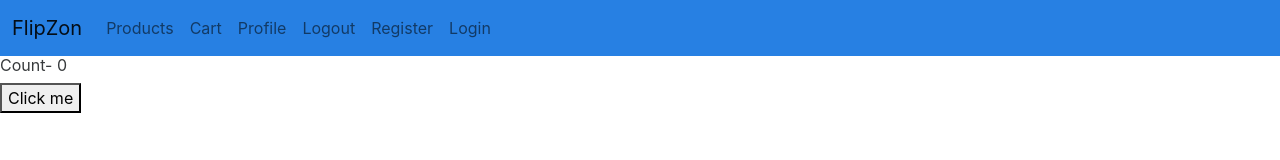
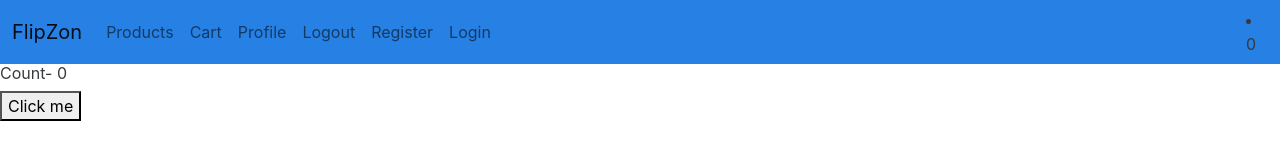
Before and after one commit to kiran-blockchain/optum-react-dec, a React (Create React App) app in the folder flipzon/: page / in a window 1280 px wide. Shown: the top 160 px of the page. Built offline with nearby package versions, Linux system fonts and the light colour scheme; no server answers.

Commit message:
added code

```diff
--- a/flipzon/src/App.js
+++ b/flipzon/src/App.js
@@ -3,6 +3,7 @@
 //Component must return only one root tag
 // All the html Tags must be closed.
 
+import { useState } from "react";
 import { Counter } from "./components/Counter";
 import { Footer } from "./components/Footer";
 import { Header } from "./components/Header";
@@ -12,6 +13,10 @@ import { Register } from "./pages/Register";
 
 // use className instead of class while assigning the CSS
 export const App = ({ }) => {
+  const [cart,setCart] = useState([]);
+  const handleAddToCart = (item)=>{
+    setCart([...cart,item]);
+  }
   const headerConfig = {
     title: "FlipZon",
     data: [{
@@ -53,11 +58,11 @@ export const App = ({ }) => {
   return (
     <div>
       {/* Header is acting as child component */}
-      <Header config={headerConfig} />
+      <Header config={headerConfig} cartItems={cart} />
       <Counter/>
       <div className="container-fluid">
         {/* <Register /> */}
-        <Products/>
+        <Products handleAddToCart={handleAddToCart}/>
       </div>
 
       <Footer />
--- a/flipzon/src/components/Header/index.jsx
+++ b/flipzon/src/components/Header/index.jsx
@@ -1,6 +1,6 @@
 import { Navbar } from "./Navbar";
 
-export const Header = ({config}) => {
+export const Header = ({config,cartItems}) => {
     // const title = "Flipzon";
     return (
         <nav class="navbar navbar-expand-lg bg-primary" data-bs-theme="dark">
@@ -12,6 +12,9 @@ export const Header = ({config}) => {
                 <div class="collapse navbar-collapse" id="navbarColor01">
                     {/* Nav bar is acting as a child component*/}
                     <Navbar config={config}/>
+                    <li className="nav-item">
+                        <a className="nav-link">{cartItems.length}</a>
+                    </li>
                 </div>
             </div>
         </nav>
--- a/flipzon/src/components/TextBox/index.jsx
+++ b/flipzon/src/components/TextBox/index.jsx
@@ -2,10 +2,10 @@ import { useState } from "react"
 
 export const TextBox = ({config,onChange }) => {
     // const [val,setValue] =useState('');
-    // const handleChange = (e=>{
-    //     //setValue(e.target.value)
-    //     onChange(e);
-    // })
+    const handleChange = (e=>{
+        //setValue(e.target.value)
+        onChange(e);
+    })
     return (
         <div class="row mb-3">
             <label for={config.id}
@@ -15,7 +15,7 @@ export const TextBox = ({config,onChange }) => {
                     class="form-control"
                     name={config.name}
                     id={config.id}
-                    onChange={onChange}
+                    onChange={handleChange}
                     placeholder={config.placeholder} />
             </div>
         </div>
--- a/flipzon/src/pages/Products.jsx
+++ b/flipzon/src/pages/Products.jsx
@@ -1,7 +1,7 @@
 import axios from "axios";
 import { useEffect, useState } from "react"
 
-export const Products = () => {
+export const Products = ({handleAddToCart}) => {
     const [products, setProducts] = useState([]);
     const getProducts = async () => {
         const url = "https://dummyjson.com/products";
@@ -29,7 +29,9 @@ export const Products = () => {
                             <p class="card-text">{item.title}</p>
                             <p class="card-text">{item.description}</p>
                             <p class="card-text">{item.price}</p>
-                            <button class="btn btn-primary">Add to Cart</button>
+                            <button class="btn btn-primary" onClick={e=>{
+                                handleAddToCart(e,item);
+                            }}>Add to Cart</button>
                         </div>
                     </div>
                 </div>
```
